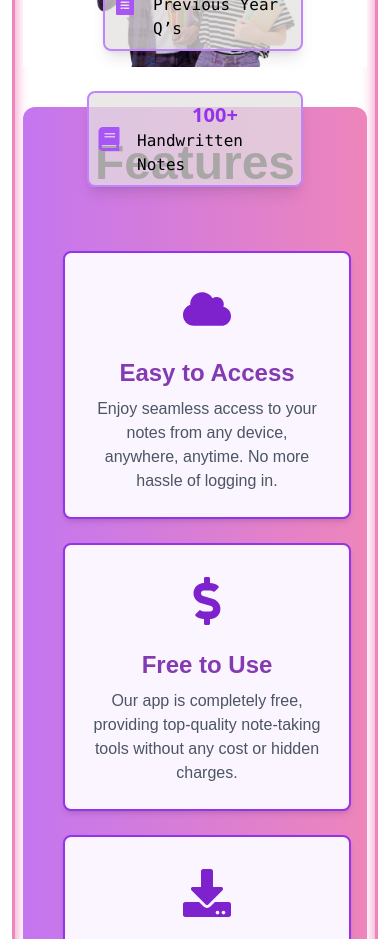
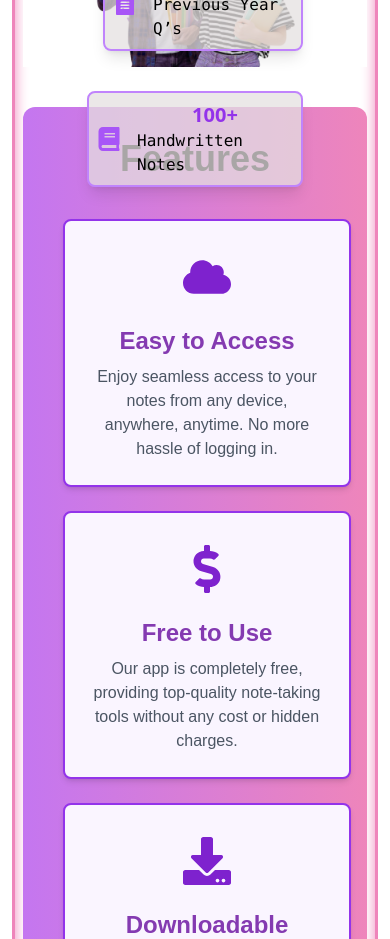
Before and after one commit to Soumyadipmaity1/k-prep, a Next.js app: page / in a window 390 px wide. Shown: the part 860-1799 px from the top of the page. Built offline with nearby package versions, Linux system fonts and the light colour scheme; a web font is replaced by a local one.

Commit message:
refactor: Update landing page feature section styling

```diff
--- a/src/components/landingpage/Feature/FeatureSection.tsx
+++ b/src/components/landingpage/Feature/FeatureSection.tsx
@@ -44,7 +44,7 @@ description:'Get straight to the point with concise and accurate notes, crafted
 const   FeatureSection: React.FC = () => {
   return (
     <div className="pb-12 pt-8 my-10  rounded-xl px-10 bg-gradient-to-r from-[#C476F0] to-[#EE85BB]">
-      <h2 className="text-5xl font-bold text-center pb-16  text-black">Features</h2>
+      <h2 className="sm:text-5xl text-4xl font-bold text-center sm:pb-16 pb-10  text-black">Features</h2>
       <div className="grid grid-cols-1 sm:grid-cols-2  lg:grid-cols-4 gap-6">
         {contactOptions.map((option, index) => (
           <ContactOption key={index} {...option} />
```
